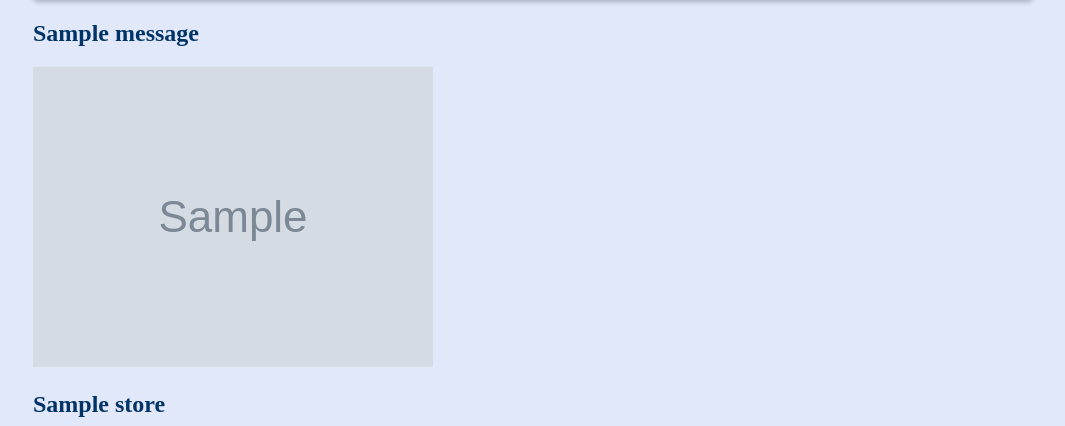
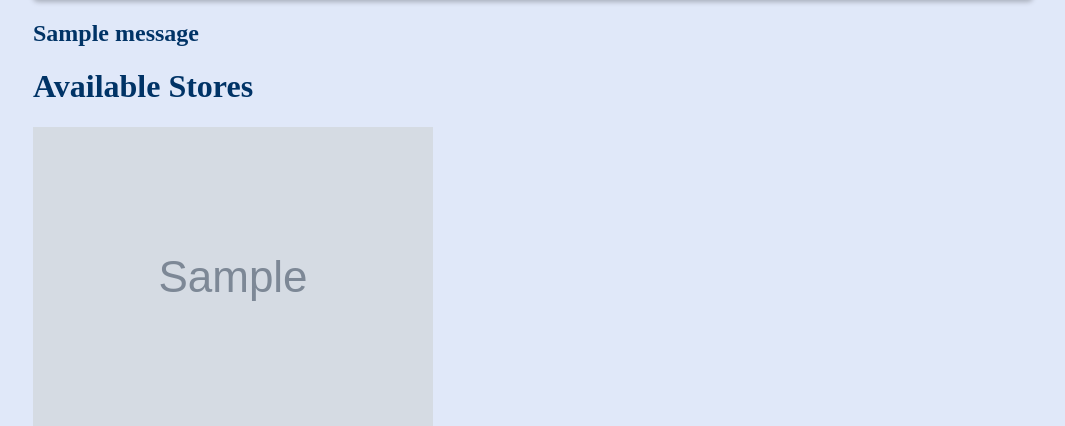
Before and after one commit to kjcioffi/django-ecommerce, a Django app: page / in a window 1280 px wide. Shown: the part 82-508 px from the top of the page, without its empty margins (107-1172 px from the left). Run offline with Django 4.2, Linux system fonts and the light colour scheme; tables that the repository leaves empty hold one stand-in row (values such as "Sample post"); grey boxes marked "Sample" are stand-in pictures; one stand-in notice (Sample message) is shown.

Commit message:
Modify store_list template for visual styling and touch up.

```diff
--- a/store/templates/store/store_list.html
+++ b/store/templates/store/store_list.html
@@ -1,11 +1,16 @@
 {% extends 'store/base.html' %}
 {% load static %}
 
+{% block stylesheet %}
+    <link rel="stylesheet" href="{% static 'store/store_list.css' %}">
+{% endblock %}
+
 {% block content %}
     {% for message in messages %}
-            <h2>{{ message }}</h2>
+    <h2 class="message">{{ message }}</h2>
     {% endfor %}
-
+    {% if stores %}
+    <h1>Available Stores</h1>
     <main class="store-list">
         {% for store in stores %}
             <section class="store">
@@ -15,14 +20,17 @@
                     {% else %}
                     <img src="{% static 'store/images/logo.png' %}" alt="{{ store.name }}" class="store-image">
                     {% endif %}
-                    </a>
+
 
                     <div class="store-info">
                         <h2 class="store-name">{{ store.name }}</h2>
                         <p class="store-category">{{ store.category }}</p>
                     </div>
+                </a>
             </section>
-            </a>
         {% endfor %}
     </main>
+    {% else %}
+    <h1>No stores are currently available. Please check back later</h1>
+    {% endif %}
 {% endblock %}
```
Lines whose indentation alone changed are shown as unchanged.
